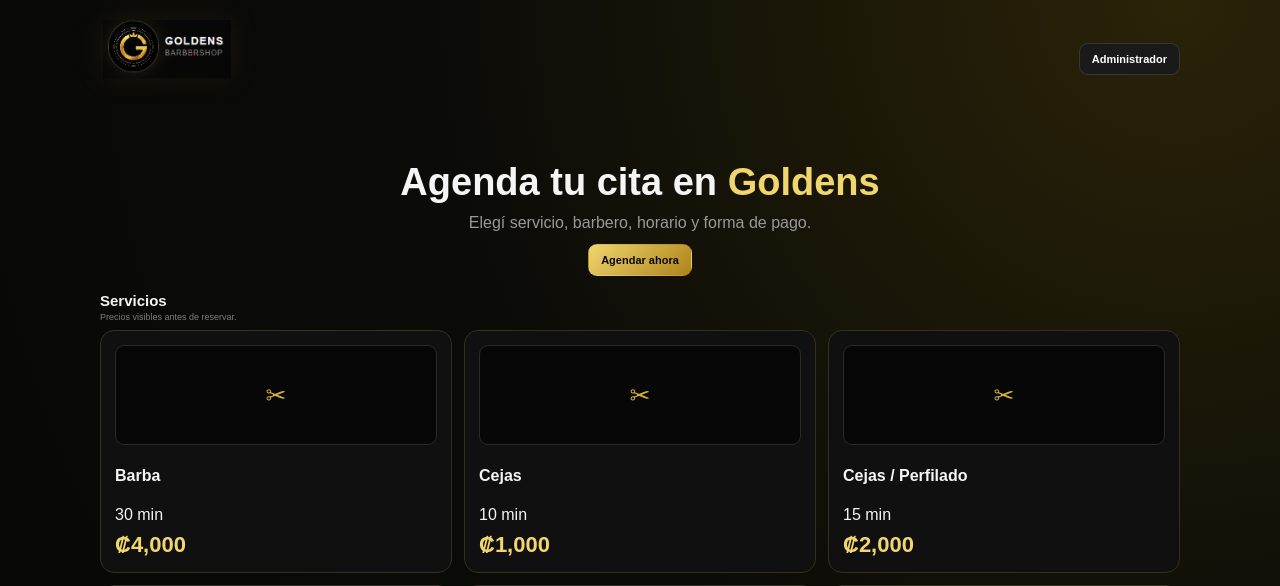
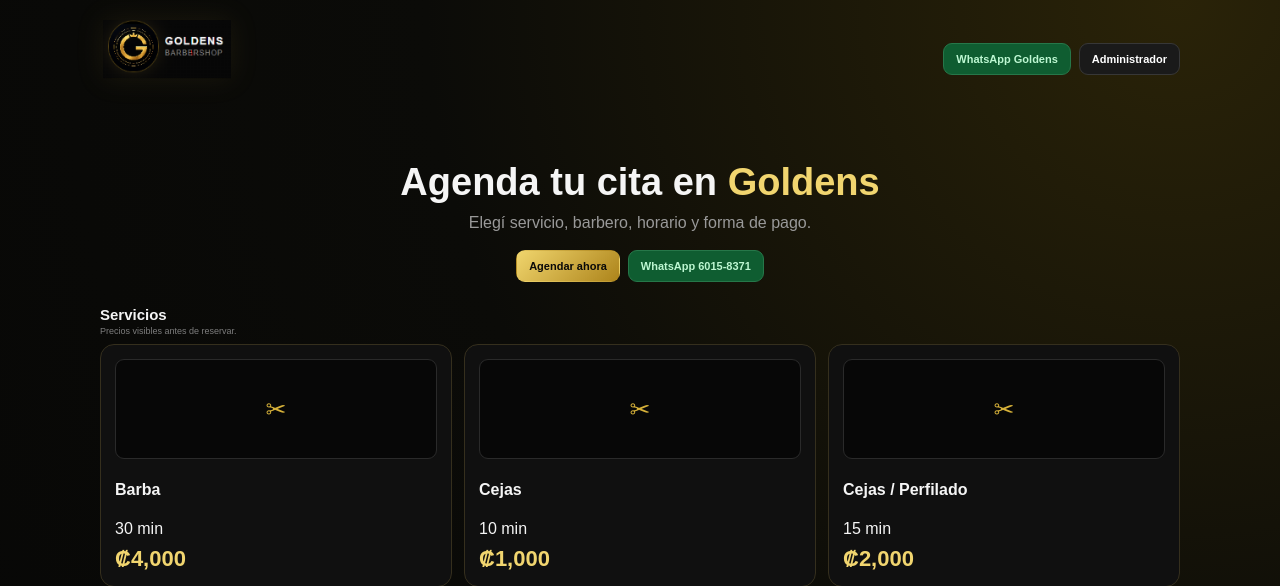
Before and after one commit to supervisor3-hash/goldens-pwa, a Flask app: page / in a window 1280 px wide. Shown: the top 586 px of the page. Run offline with Flask 3, Linux system fonts and the light colour scheme; data that the repository does not hold is empty; some libraries are stand-ins or nearby versions.

Commit message:
Show direct Goldens WhatsApp button

```diff
--- a/templates/unified.html
+++ b/templates/unified.html
@@ -325,13 +325,13 @@ if("serviceWorker" in navigator){window.addEventListener("load",()=>navigator.se
 <div class="client-shell">
   <div class="client-top">
     <div class="brand"><img class="brand-logo-img" src="/static/goldens-logo.png" alt="Goldens Barbershop"></div>
-    <a class="btn btn-dark" href="#admin-login">Administrador</a>
+    <div style="display:flex;gap:8px;flex-wrap:wrap"><a class="btn btn-green" href="/whatsapp" target="_blank">WhatsApp Goldens</a><a class="btn btn-dark" href="#admin-login">Administrador</a></div>
   </div>
 
   <div class="client-hero">
     <h1>Agenda tu cita en <span>Goldens</span></h1>
     <p>Elegí servicio, barbero, horario y forma de pago.</p>
-    <a class="btn btn-gold" href="#reservar">Agendar ahora</a>
+    <div style="display:flex;gap:8px;justify-content:center;flex-wrap:wrap"><a class="btn btn-gold" href="#reservar">Agendar ahora</a><a class="btn btn-green" href="/whatsapp" target="_blank">WhatsApp 6015-8371</a></div>
   </div>
 
   <section class="section-anchor">
```
